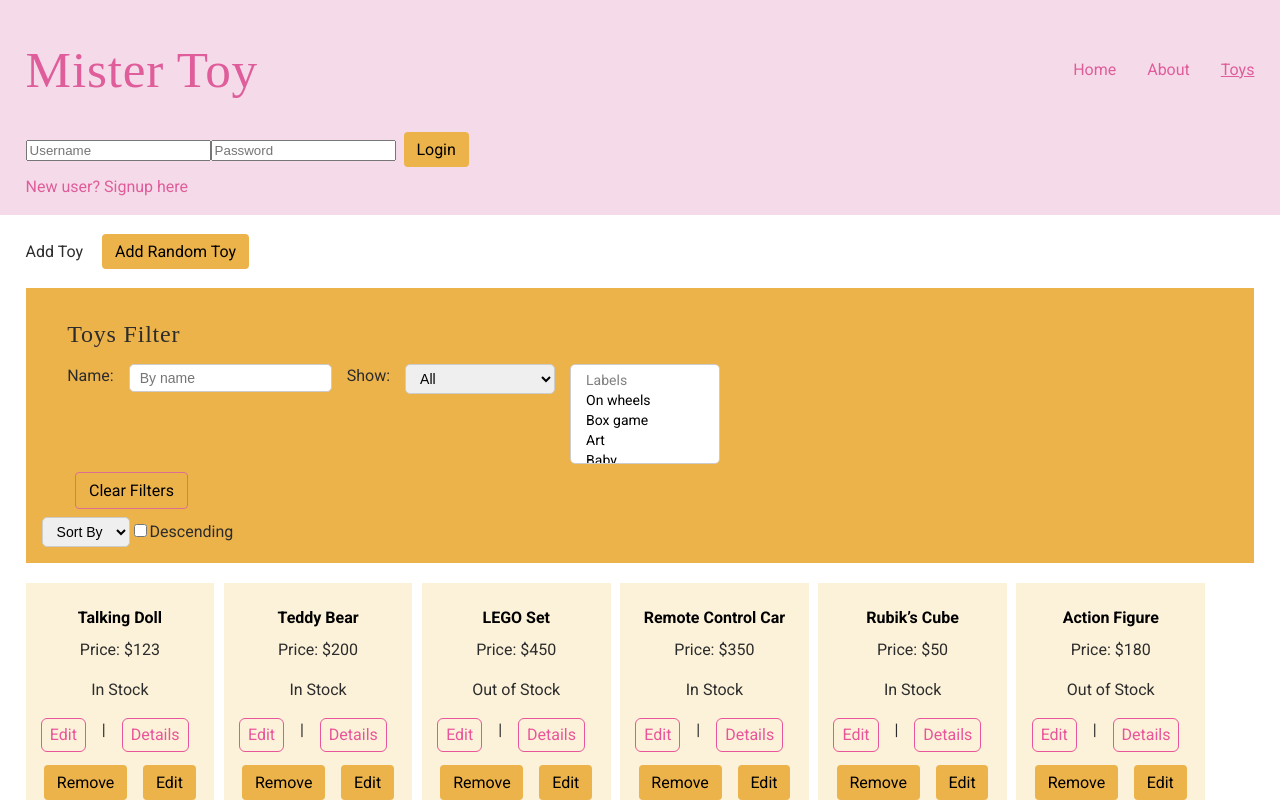
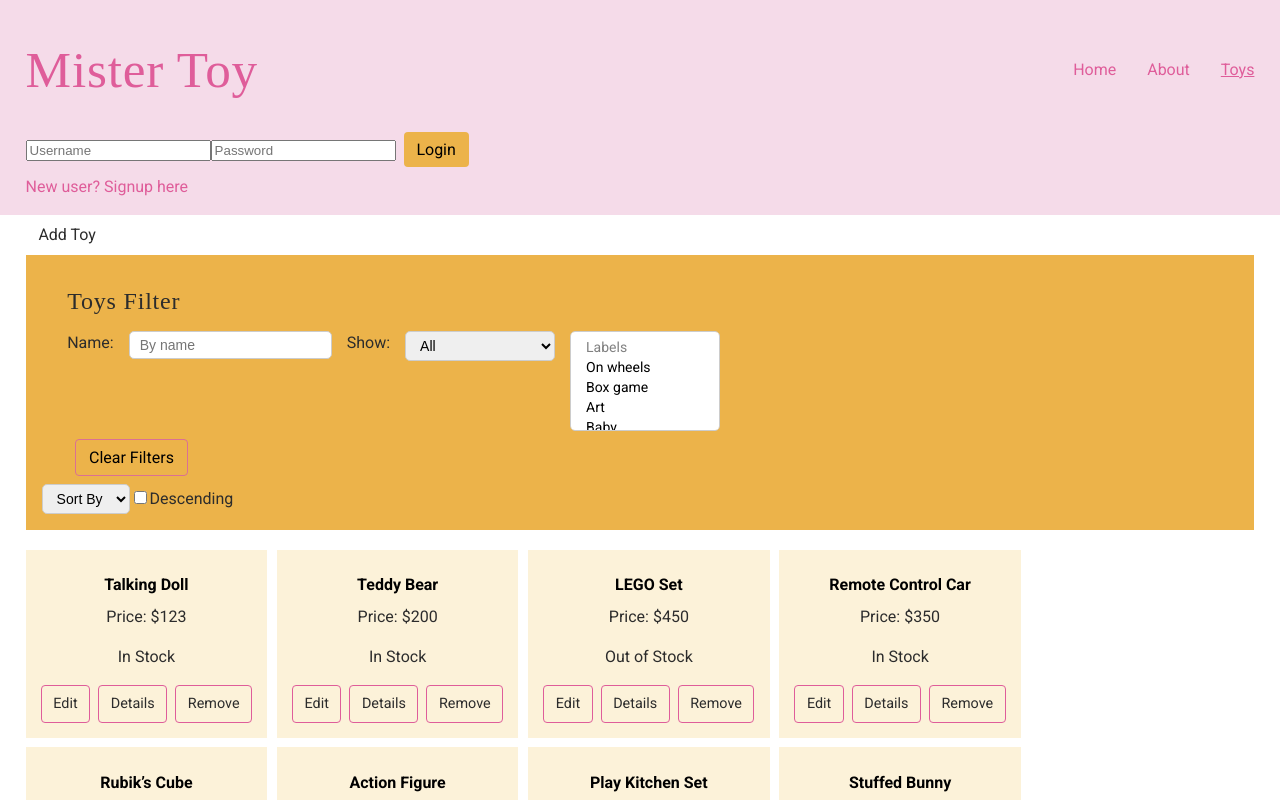
Before and after one commit to Michal-Om/mistertoy-frontend, a React (Vite) app: page /toy in a window 1280 px wide. Shown: the top 800 px of the page. Built offline with nearby package versions, Linux system fonts and the light colour scheme; a web font is replaced by a local one.

Commit message:
Refactor: clean and reorganize buttons in Index, ToyList and Preview

```diff
--- a/src/assets/style/cmps/ToyIndex.css
+++ b/src/assets/style/cmps/ToyIndex.css
@@ -1,3 +1,6 @@
-.add-btn {
-    margin: 1.2em;
+.add-toy-link {
+    display: inline-block;
+    /* makes padding apply nicely */
+    padding: 0.5em 0.8em;
+
 }
--- a/src/assets/style/cmps/ToyPreview.css
+++ b/src/assets/style/cmps/ToyPreview.css
@@ -17,9 +17,28 @@
     max-width: 100px;
 }
 
-.toy-actions {
+.toy-preview-actions {
     display: flex;
     justify-content: center;
     gap: 0.5em;
-    /* space between links */
 }
+
+.toy-preview-actions a,
+.toy-preview-actions button {
+    all: unset;
+    /*reset default behavior*/
+    display: inline-block;
+    cursor: pointer;
+    background-color: transparent;
+    border: 1px solid var(--clr1bg);
+    padding: 0.5em 0.8em;
+    border-radius: 4px;
+    text-decoration: none;
+    font-size: 0.9em;
+}
+
+.toy-preview-actions a:hover,
+.toy-preview-actions button:hover {
+    background-color: var(--clr2);
+    color: white;
+}
--- a/src/cmps/ToyList.jsx
+++ b/src/cmps/ToyList.jsx
@@ -1,16 +1,11 @@
 import { ToyPreview } from "./ToyPreview.jsx"
 
-export function ToyList({ toys, onRemoveToy, onEditToy }) {
+export function ToyList({ toys, onRemoveToy }) {
     return (
         <ul className="toy-list">
             {toys.map(toy =>
                 <li className="toy-preview" key={toy._id}>
-                    <ToyPreview toy={toy} />
-
-                    <div>
-                        <button onClick={() => onRemoveToy(toy._id)}>Remove</button>
-                        <button onClick={() => onEditToy(toy)}>Edit</button>
-                    </div>
+                    <ToyPreview toy={toy} onRemoveToy={onRemoveToy} />
                 </li>)}
         </ul>
     )
--- a/src/cmps/ToyPreview.jsx
+++ b/src/cmps/ToyPreview.jsx
@@ -1,15 +1,16 @@
 import { Link } from "react-router-dom";
 
-export function ToyPreview({ toy }) {
+export function ToyPreview({ toy, onRemoveToy }) {
 
     return (
         <article className="toy-preview">
             <h4 className="toy-title">{toy.name}</h4>
             <p>Price: <span>${toy.price.toLocaleString()}</span></p>
             <p>{toy.inStock ? 'In Stock' : 'Out of Stock'}</p>
-            <div className="toy-actions">
-                <Link to={`/toy/edit/${toy._id}`}>Edit</Link> &nbsp; | &nbsp;
+            <div className="toy-preview-actions">
+                <Link to={`/toy/edit/${toy._id}`}>Edit</Link>
                 <Link to={`/toy/${toy._id}`}>Details</Link>
+                <button onClick={() => onRemoveToy(toy._id)}>Remove</button>
             </div>
 
         </article>
--- a/src/pages/ToyIndex.jsx
+++ b/src/pages/ToyIndex.jsx
@@ -8,7 +8,7 @@ import { ToySort } from '../cmps/ToySort.jsx'
 import { ToyList } from '../cmps/ToyList.jsx'
 import { toyService } from '../services/toy.service-local.js'
 import { showSuccessMsg, showErrorMsg } from '../services/event-bus.service.js'
-import { loadToys, removeToy, saveToy, setFilterBy, setSortBy } from '../store/actions/toy.actions.js'
+import { loadToys, removeToy, setFilterBy, setSortBy } from '../store/actions/toy.actions.js'
 
 
 export function ToyIndex() {
@@ -44,40 +44,15 @@ export function ToyIndex() {
                 showSuccessMsg('Toy removed')
             })
             .catch(err => {
+                console.log('err:', err)
                 showErrorMsg('Cannot remove toy')
-            })
-    }
-
-    function onAddToy() {
-        const toyToSave = toyService.getRandomToy()
-        saveToy(toyToSave)
-            .then((savedToy) => {
-                showSuccessMsg(`Toy added (id: ${savedToy._id})`)
-            })
-            .catch(err => {
-                showErrorMsg('Cannot add toy')
-            })
-    }
-
-    function onEditToy(toy) {
-        const price = +prompt('New price?')
-        const toyToSave = { ...toy, price }
-
-
-        saveToy(toyToSave)
-            .then((savedToy) => {
-                showSuccessMsg(`Toy updated to price: $${savedToy.price}`)
-            })
-            .catch(err => {
-                showErrorMsg('Cannot update toy')
             })
     }
 
     return (
         <div>
             <main>
-                <Link to="/toy/edit">Add Toy</Link>
-                <button className='add-btn' onClick={onAddToy}>Add Random Toy</button>
+                <Link to="/toy/edit" className="add-toy-link">Add Toy</Link>
                 <section className="toy-filter-sort container">
                     <ToyFilter
                         filterBy={filterBy}
@@ -90,7 +65,6 @@ export function ToyIndex() {
                     ? <ToyList
                         toys={toys}
                         onRemoveToy={onRemoveToy}
-                        onEditToy={onEditToy}
                     />
                     : <div>Loading...</div>
                 }
```
